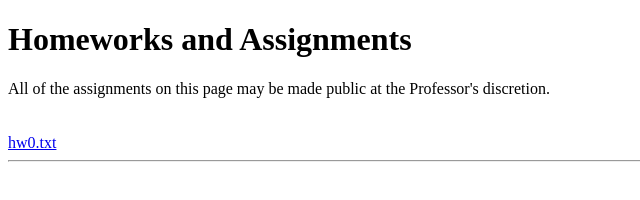
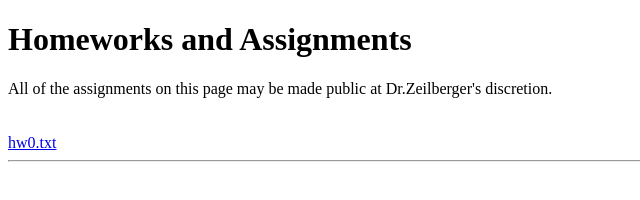
Before and after one commit to mmk150/mmk150.github.io, a plain HTML site: page em15.html in a window 1280 px wide. Shown: the full height of the page, 0-640 px from the left. Drawn offline with Linux system fonts and the light colour scheme.

Commit message:
Sumd
des

```diff
--- a/em15.html
+++ b/em15.html
@@ -3,7 +3,7 @@
 <html><head><meta http-equiv="Content-Type" content="text/html; charset=ISO-8859-1">
     <title>Experimental Math, Spring 2015</title>
       </head><body bgcolor="#ffffff"><h1>Homeworks and Assignments</h1>
-    All of the assignments on this page may be made public at the Professor's discretion.
+    All of the assignments on this page may be made public at Dr.Zeilberger's discretion.
 <br><br><br>
 
   <a href="hw0.txt">hw0.txt</a>
```
